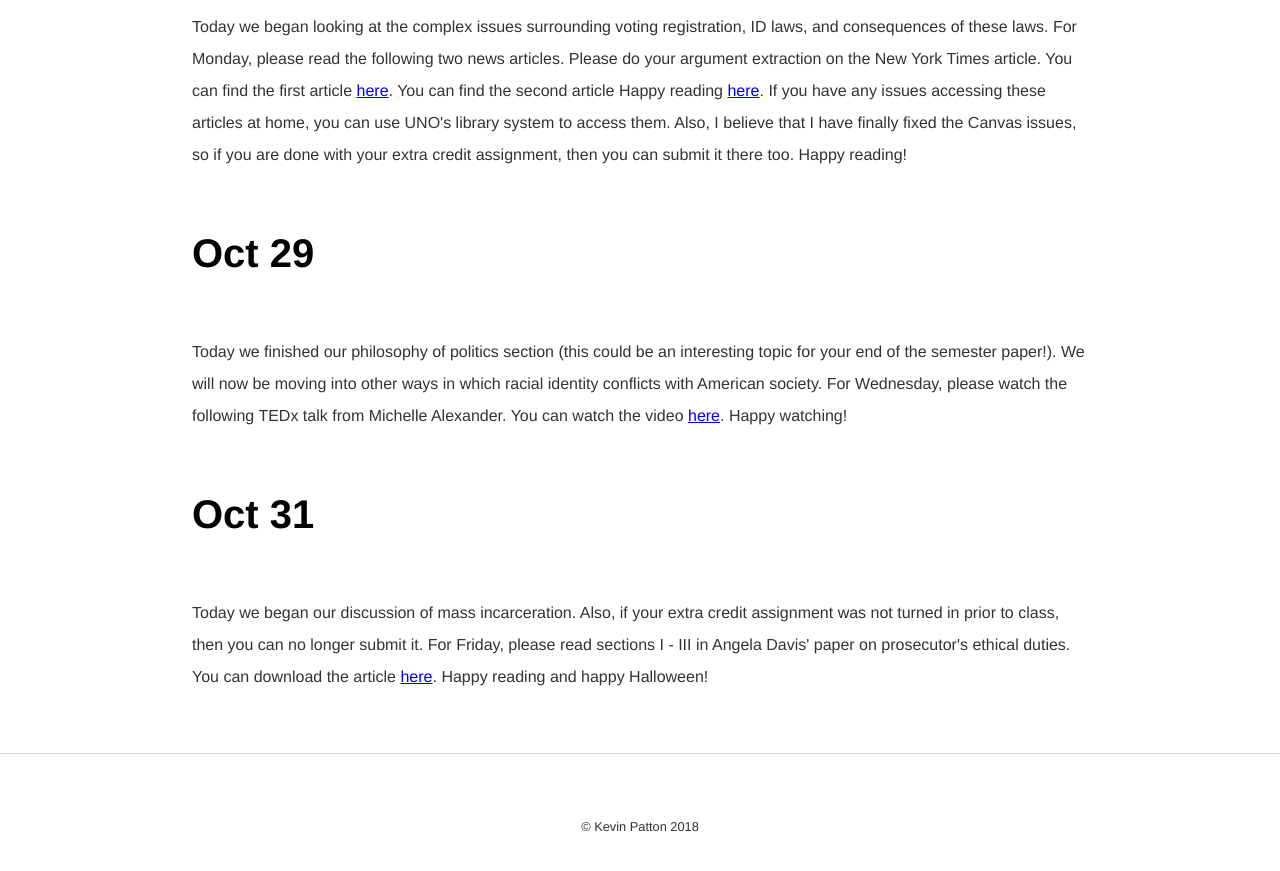
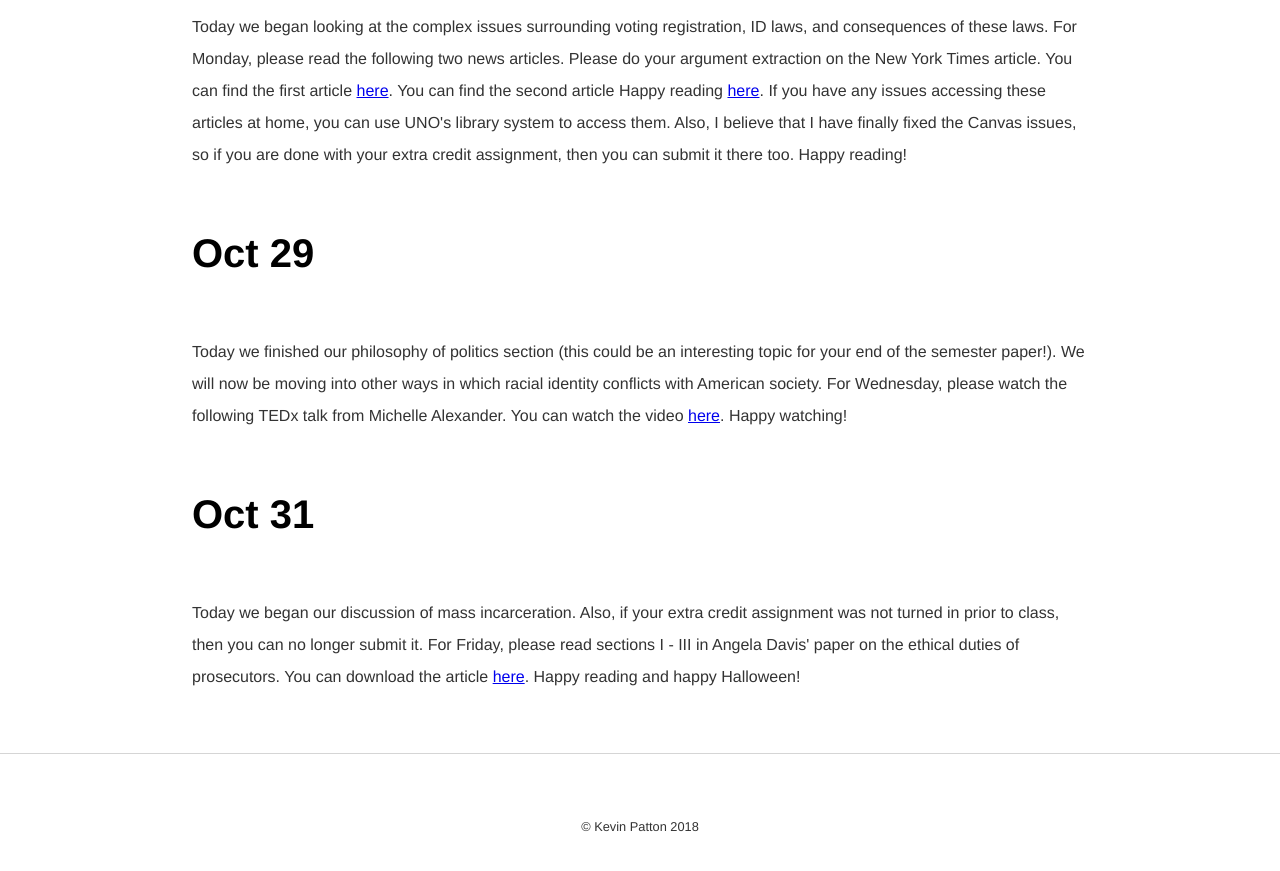
Before and after one commit to kevinjpatton/kevinjpatton.github.io, a Jekyll site: the page built from teaching/phil1020/index.html, in a window 1280 px wide and 900 px high, scrolled down 6070 px. Shown: the top 871 px of the window. Built offline with Jekyll 4.4.1, drawn with Linux system fonts in a browser that asks for light colours; Markdown is read by kramdown in place of the engine named in the settings.

Commit message:
Update index.html

```diff
--- a/teaching/phil1020/index.html
+++ b/teaching/phil1020/index.html
@@ -54,4 +54,4 @@ target="_blank">here</a>.  Happy reading / listening!</p>
 <h1>Oct 29</h1>
 <p>Today we finished our philosophy of politics section (this could be an interesting topic for your end of the semester paper!).  We will now be moving into other ways in which racial identity conflicts with American society.  For Wednesday, please watch the following TEDx talk from Michelle Alexander.  You can watch the video <a href=https://youtu.be/SQ6H-Mz6hgw target="_blank">here</a>.  Happy watching!</p>
 <h1>Oct 31</h1>
-<p>Today we began our discussion of mass incarceration.  Also, if your extra credit assignment was not turned in prior to class, then you can no longer submit it.  For Friday, please read sections I - III in Angela Davis' paper on prosecutor's ethical duties.  You can download the article <a href=/teaching/phil1020/ProsecutorsDuty.pdf.pdf	target="_blank">here</a>.  Happy reading and happy Halloween!</p>
+<p>Today we began our discussion of mass incarceration.  Also, if your extra credit assignment was not turned in prior to class, then you can no longer submit it.  For Friday, please read sections I - III in Angela Davis' paper on the ethical duties of prosecutors.  You can download the article <a href=/teaching/phil1020/ProsecutorsDuty.pdf	target="_blank">here</a>.  Happy reading and happy Halloween!</p>
```
